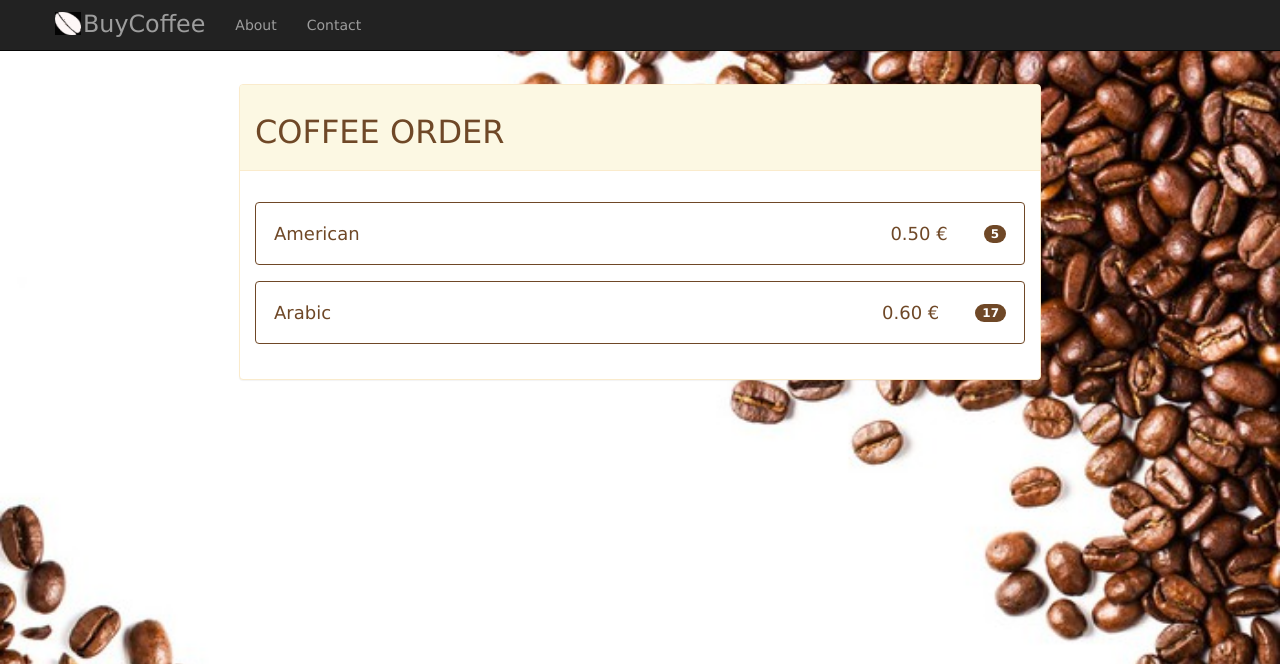
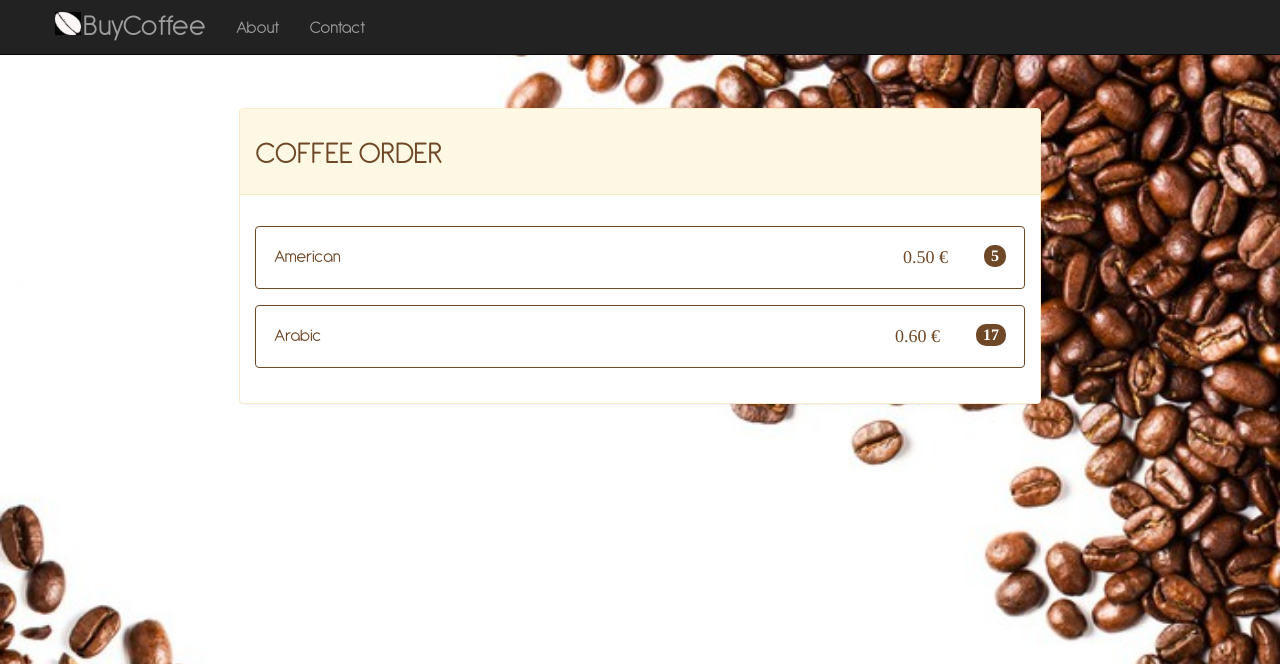
Before and after one commit to FrancescoGradi/VendingMachine, a Django app: page /coffee/ in a window 1280 px wide. Shown: the top 664 px of the page. Run offline with Django 3.2, Linux system fonts and the light colour scheme; data comes from the database, SQL or seed files in the repository; both versions use the stored data as it was after the commit; some libraries are stand-ins or nearby versions.

Commit message:
Nuovo font, lievi modifiche padding-margini

```diff
--- a/coffee/static/coffee/css/custom.css
+++ b/coffee/static/coffee/css/custom.css
@@ -1,22 +1,28 @@
 /* CSS Document */
+
+@font-face {
+    font-family: "Antipasto";
+    src: url("../fonts/Antipasto-RegularTrial.ttf");
+}
 
 body {
     text-align: left;
     background-size: cover;
     background-repeat: no-repeat;
-    font-family: Verdana;
+    font-family: Antipasto, Times, Serif;
+    font-size: large;
 }
 
 h1 {
     text-align: left;
-    font-family: Verdana;
+    font-family: Antipasto, Times, Serif;
     font-size: 32px;
     color: #6F4827;
 }
 
 .paymentcss {
     text-align: left;
-    font-family: Verdana;
+    font-family: Antipasto, Times, Serif;
     padding: 20px;
     color: black;
 }
@@ -25,7 +31,7 @@ h1 {
     text-align: left;
     padding: 2em;
     color: #6F4827;
-    font-family: Verdana;
+    font-family: Antipasto, Times, Serif;
 }
 
 .nounderline {
@@ -50,21 +56,13 @@ a:hover {
 
 .badge-primary {
     background-color: #6F4827;
-    margin-top: 4px;
     margin-right: auto;
     float: right;
+    font-family: Times;
+    font-size: medium;
 }
 
-.navbar-brand{
-    font-size: 170%;
-    padding: 14px 15px 0 28px;
-    background-image: url(../image/download.png);
-    background-repeat: no-repeat;
-    background-size: 26px 23px;
-    background-position: 0 12px;
-}
-
-@media only screen and (max-width: 800px) {
+@media only screen and (max-width: 799px) {
     .login-div {
         background: #ffffff none repeat scroll 0 0;
         border-radius: 2px;
@@ -83,11 +81,21 @@ a:hover {
         max-width: 95%;
         margin-left: auto;
         margin-right: auto;
-        padding-top: 6em;
+        padding-top: 5em;
+    }
+
+    .navbar-brand{
+        font-size: 170%;
+        padding: 17px 15px 0 28px;
+        background-image: url(../image/download.png);
+        background-repeat: no-repeat;
+        background-size: 26px 23px;
+        background-position: 0 12px;
+        margin-left: 0.5em;
     }
 }
 
-@media only screen and (min-width: 799px) {
+@media only screen and (min-width: 800px) {
     .login-div {
         background: #ffffff none repeat scroll 0 0;
         border-radius: 2px;
@@ -108,12 +116,22 @@ a:hover {
         margin-right: auto;
         padding-top: 6em;
     }
+
+    .navbar-brand{
+        font-size: 170%;
+        padding: 18px 15px 0 28px;
+        background-image: url(../image/download.png);
+        background-repeat: no-repeat;
+        background-size: 26px 23px;
+        background-position: 0 12px;
+        margin-left: 25%;
+    }
 }
 
 h2 {
     text-align: center;
     color: #6F4827;
-    font-family: Verdana;
+    font-family: Antipasto, Times, Serif;
 }
 
 .table-responsive {
@@ -164,4 +182,13 @@ h2 {
     color: #6F4827;
     float: right;
     margin-right: 2em;
+    font-family: Times;
 }
+
+#paymentPriceId {
+    font-family: Times;
+}
+
+.navbar-nav {
+    padding-top: 4px;
+}
--- a/coffee/templates/coffee/login.html
+++ b/coffee/templates/coffee/login.html
@@ -4,18 +4,16 @@
     <meta charset="UTF-8">
     <title>Login</title>
 
-
     {% load static %}
     <!-- Bootstrap Core CSS -->
     <link href="{% static '/coffee/css/bootstrap.min.css' %}" rel="stylesheet" type="text/css">
 
     <!-- Custom CSS: You can use this stylesheet to override any Bootstrap styles and/or apply your own styles -->
-    <link href="{% static '/coffee/css/custom.css' %}" rel="stylesheet">
+    <link href="{% static '/coffee/css/custom.css' %}" rel="stylesheet" type="text/css">
 
     <link href="//maxcdn.bootstrapcdn.com/bootstrap/3.3.2/css/bootstrap.min.css" rel="stylesheet"/>
     <script src="https://ajax.googleapis.com/ajax/libs/jquery/3.3.1/jquery.min.js"></script>
 
-    <script src="https://ajax.googleapis.com/ajax/libs/jquery/2.1.1/jquery.min.js"></script>
     <script src="//maxcdn.bootstrapcdn.com/bootstrap/3.3.2/js/bootstrap.min.js"></script>
 
     <script src="{% static '/coffee/js/bootstrap.min.js' %}"></script>
--- a/coffee/templates/coffee/payment.html
+++ b/coffee/templates/coffee/payment.html
@@ -71,7 +71,7 @@
                 </tr>
                 <tr>
                     <td class="table-bordered">{{ capsule }}</td>
-                    <td class="table-bordered">{{ capsule.coffeePrice }} €</td>
+                    <td id="paymentPriceId" class="table-bordered">{{ capsule.coffeePrice }} €</td>
                 </tr>
             </table>
         </div>
```
Also changed, not shown: coffee/static/coffee/fonts/Antipasto-ExtraBoldTrial.ttf (added), coffee/static/coffee/fonts/Antipasto-ExtraLightTrial.ttf (added), coffee/static/coffee/fonts/Antipasto-RegularTrial.ttf (added), db.sqlite3.
